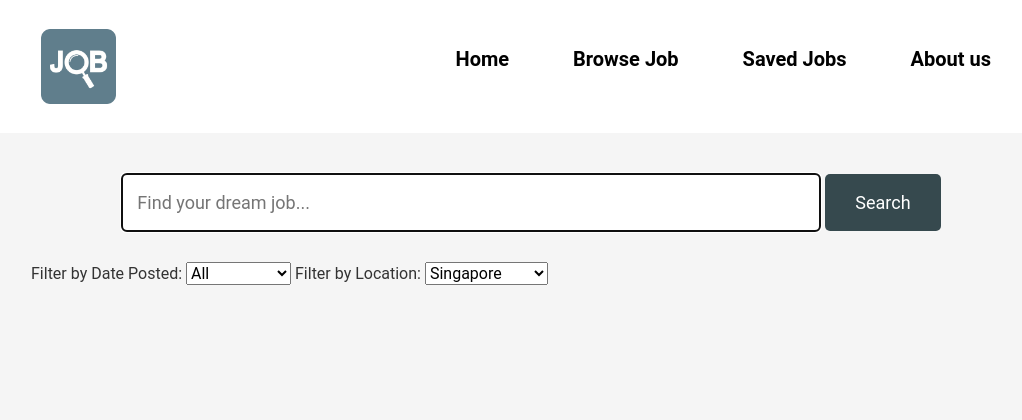
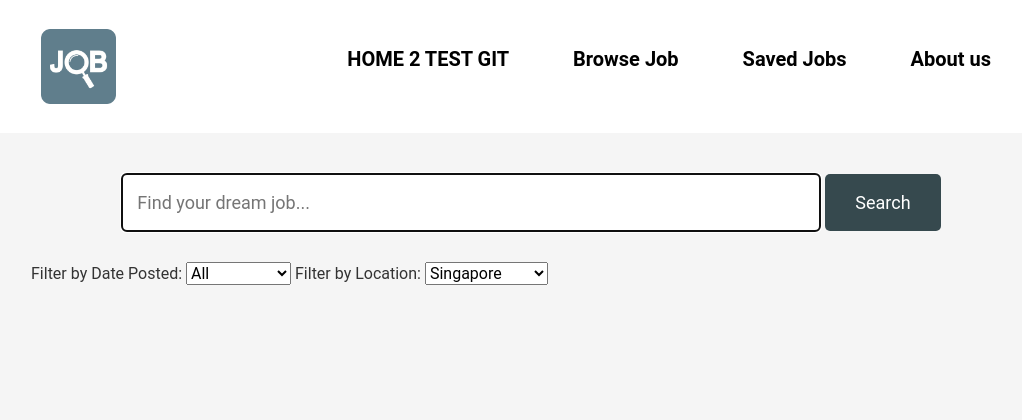
Before and after one commit to RoCode2000/JobSearchProject, a Flask app: page / in a window 1280 px wide. Shown: the top 420 px of the page, without its empty margins (109-1131 px from the left). Run offline with Flask 3, Linux system fonts and the light colour scheme.

Commit message:
Changes to home

```diff
--- a/templates/layout.html
+++ b/templates/layout.html
@@ -1,14 +1,18 @@
 <!DOCTYPE html>
 <html lang="en">
+
 <head>
   <meta charset="UTF-8">
   <meta name="viewport" content="width=device-width, initial-scale=1.0">
-  <link crossorigin="anonymous" href="https://cdn.jsdelivr.net/npm/bootstrap@5.1.3/dist/css/bootstrap.min.css" integrity="sha384-1BmE4kWBq78iYhFldvKuhfTAU6auU8tT94WrHftjDbrCEXSU1oBoqyl2QvZ6jIW3" rel="stylesheet">
-  <script crossorigin="anonymous" src="https://cdn.jsdelivr.net/npm/bootstrap@5.1.3/dist/js/bootstrap.bundle.min.js" integrity="sha384-ka7Sk0Gln4gmtz2MlQnikT1wXgYsOg+OMhuP+IlRH9sENBO0LRn5q+8nbTov4+1p"></script>
+  <link crossorigin="anonymous" href="https://cdn.jsdelivr.net/npm/bootstrap@5.1.3/dist/css/bootstrap.min.css"
+    integrity="sha384-1BmE4kWBq78iYhFldvKuhfTAU6auU8tT94WrHftjDbrCEXSU1oBoqyl2QvZ6jIW3" rel="stylesheet">
+  <script crossorigin="anonymous" src="https://cdn.jsdelivr.net/npm/bootstrap@5.1.3/dist/js/bootstrap.bundle.min.js"
+    integrity="sha384-ka7Sk0Gln4gmtz2MlQnikT1wXgYsOg+OMhuP+IlRH9sENBO0LRn5q+8nbTov4+1p"></script>
 
   <link rel="stylesheet" href="/static/styles.css">
   <title>Job Listings</title>
 </head>
+
 <body>
 
   <header>
@@ -17,7 +21,7 @@
       <img src="/static/jobicon.ico" class="logo" href="/">
       <nav>
         <ul>
-          <li><a href="/">Home</a></li>
+          <li><a href="/">HOME 2 TEST GIT</a></li>
           <li><a href="#">Browse Job</a></li>
           <li><a href="#">Saved Jobs</a></li>
           <li><a href="#">About us</a></li>
@@ -26,8 +30,8 @@
     </div>
   </header>
 
-  <main  class="container">
-      {% block main %}{% endblock %}
+  <main class="container">
+    {% block main %}{% endblock %}
   </main>
 
   <footer>
@@ -43,4 +47,5 @@
 
   <script src="/static/script.js"></script>
 </body>
+
 </html>
```
